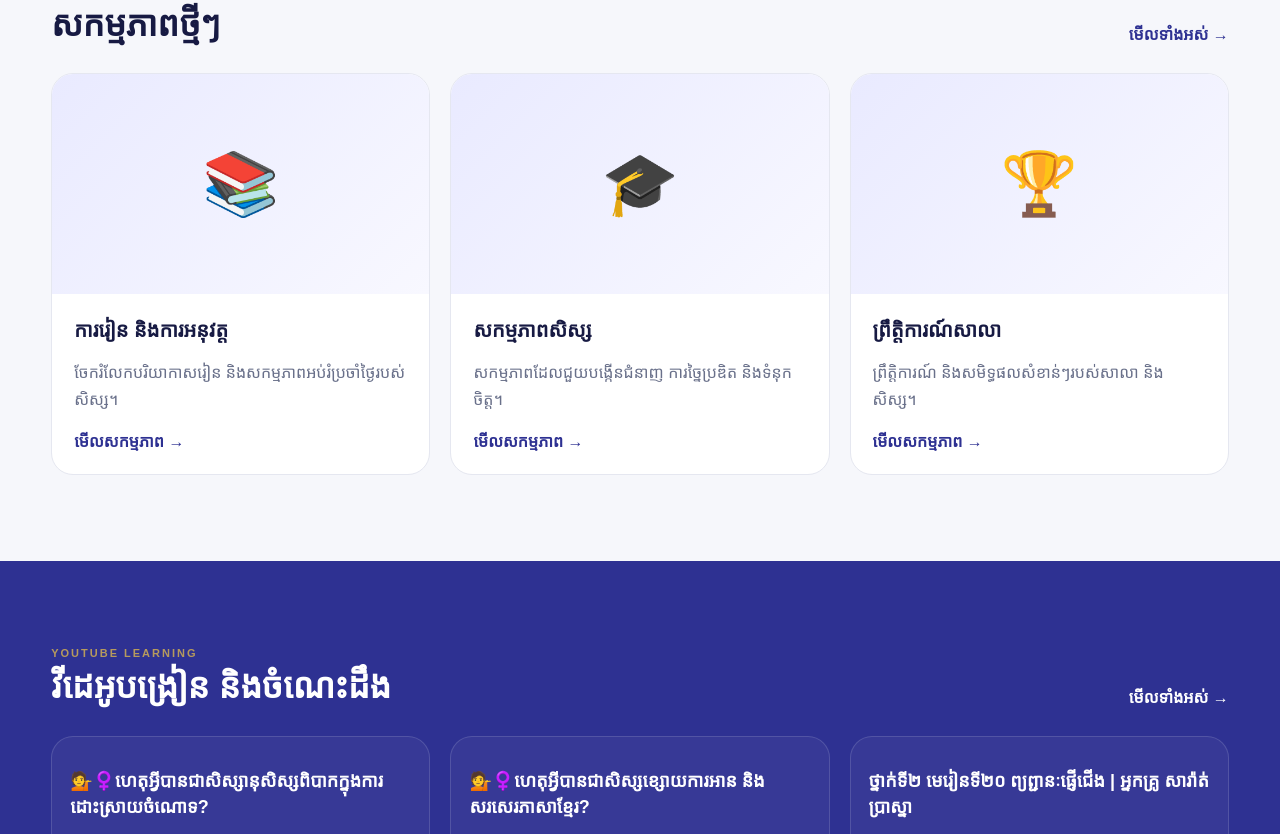
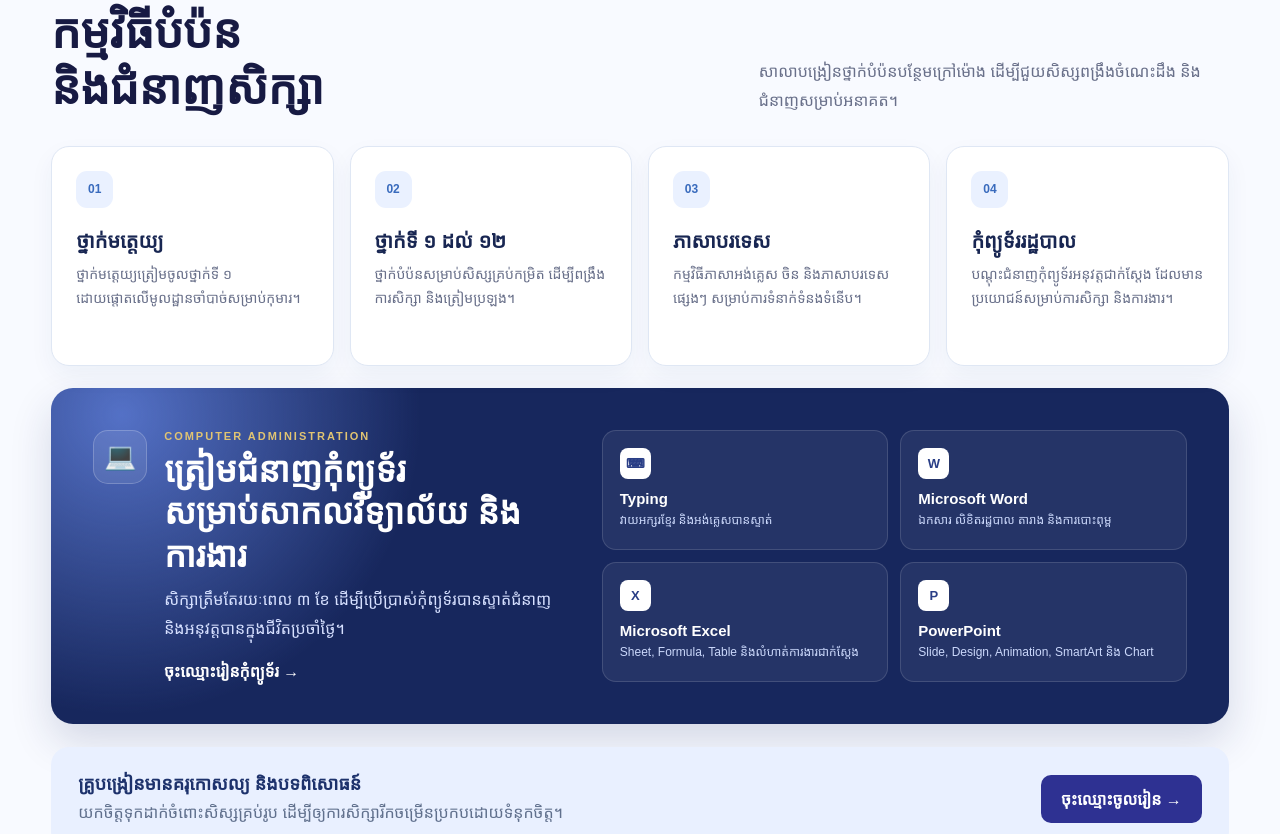
Before and after one commit to berrycoding22/ourteacherschool, a Next.js app: page / in a window 1280 px wide. Shown: the part 1186-2020 px from the top of the page. Built offline with nearby package versions, Linux system fonts and the light colour scheme; no server answers; the database is empty; a web font is replaced by a local one.

Commit message:
Add school programs and computer course

```diff
--- a/app/globals.css
+++ b/app/globals.css
@@ -396,6 +396,34 @@ a {
     grid-template-columns: repeat(3, 1fr);
     gap: 20px
 }
+
+.programs-section { background: #f8fafF; }
+.programs-heading { display: flex; align-items: end; justify-content: space-between; gap: 32px; margin-bottom: 30px; }
+.programs-heading h2 { margin: 7px 0 0; color: var(--ink); font-size: clamp(32px, 4vw, 46px); line-height: 1.22; }
+.programs-heading p { max-width: 470px; margin: 0; color: var(--muted); line-height: 1.85; }
+.program-grid { display: grid; grid-template-columns: repeat(4, minmax(0, 1fr)); gap: 16px; }
+.program-grid article { min-height: 220px; padding: 24px; border: 1px solid #dfe7f4; border-radius: 18px; background: #fff; box-shadow: 0 10px 24px #1a35700d; transition: transform .24s ease, box-shadow .24s ease, border-color .24s ease; }
+.program-grid article:hover { border-color: #c4d3ef; box-shadow: 0 18px 34px #1a35701c; transform: translateY(-5px); }
+.program-grid span { display: grid; width: 37px; height: 37px; place-items: center; border-radius: 11px; background: #eaf1ff; color: #396bbd; font-family: Arial, sans-serif; font-size: 12px; font-weight: 800; }
+.program-grid h3 { margin: 19px 0 8px; color: #182652; font-size: 20px; }
+.program-grid p { margin: 0; color: var(--muted); font-size: 14px; line-height: 1.75; }
+.computer-program { display: grid; grid-template-columns: minmax(250px, .9fr) minmax(0, 1.1fr); gap: 30px; margin-top: 22px; padding: clamp(24px, 4vw, 42px); overflow: hidden; border-radius: 22px; background: radial-gradient(circle at 6% 8%, #5471c6 0, transparent 26%), #17275d; color: #fff; box-shadow: 0 18px 42px #17275d28; }
+.computer-program-intro { display: flex; align-items: flex-start; gap: 17px; }
+.computer-icon { display: grid; width: 54px; height: 54px; flex: 0 0 54px; place-items: center; border: 1px solid #ffffff35; border-radius: 15px; background: #ffffff16; font-size: 26px; }
+.computer-program .section-kicker { color: #e1c472; }
+.computer-program h3 { margin: 7px 0 10px; font-size: clamp(25px, 3vw, 34px); line-height: 1.25; }
+.computer-program p { margin: 0 0 16px; color: #d6e0ff; line-height: 1.8; }
+.computer-program .text-link { color: #fff; }
+.computer-skills { display: grid; grid-template-columns: repeat(2, minmax(0, 1fr)); gap: 12px; }
+.computer-skills > div { padding: 17px; border: 1px solid #ffffff22; border-radius: 14px; background: #ffffff10; }
+.computer-skills b { display: grid; width: 31px; height: 31px; place-items: center; border-radius: 8px; background: #fff; color: #293e86; font-family: Arial, sans-serif; font-size: 13px; }
+.computer-skills span, .computer-skills small { display: block; }
+.computer-skills span { margin: 11px 0 4px; font-size: 15px; font-weight: 800; }
+.computer-skills small { color: #cbd8fb; font-size: 12px; line-height: 1.55; }
+.programs-note { display: flex; align-items: center; justify-content: space-between; gap: 25px; margin-top: 23px; padding: 24px 27px; border-radius: 18px; background: #e9f0ff; }
+.programs-note b, .programs-note span { display: block; }
+.programs-note b { color: #1d326c; font-size: 18px; }
+.programs-note span { margin-top: 5px; color: #60708d; line-height: 1.65; }
 
 .activity-card {
     background: #fff;
@@ -1237,6 +1265,10 @@ a {
         grid-template-columns: 1fr
     }
 
+    .program-grid { grid-template-columns: repeat(2, minmax(0, 1fr)); }
+    .programs-heading { align-items: start; flex-direction: column; }
+    .computer-program { grid-template-columns: 1fr; }
+
     .video-grid {
         grid-template-columns: repeat(2, minmax(0, 1fr))
     }
@@ -1340,6 +1372,10 @@ a {
     }
 
     .enrollment-form { grid-template-columns: 1fr; padding: 20px; }
+
+    .program-grid { grid-template-columns: 1fr; }
+    .computer-skills { grid-template-columns: 1fr; }
+    .programs-note { align-items: flex-start; flex-direction: column; padding: 22px; }
 
     .footer-grid {
         grid-template-columns: 1fr
--- a/app/page.tsx
+++ b/app/page.tsx
@@ -93,6 +93,20 @@ export default async function Home({ searchParams }: { searchParams: Promise<{ i
         </div>
       </section>
 
+      <section className="section programs-section" id="programs">
+        <div className="wrap">
+          <div className="programs-heading"><div><div className="section-kicker">OUR PROGRAMS</div><h2>កម្មវិធីបំប៉ន<br />និងជំនាញសិក្សា</h2></div><p>សាលាបង្រៀនថ្នាក់បំប៉នបន្ថែមក្រៅម៉ោង ដើម្បីជួយសិស្សពង្រឹងចំណេះដឹង និងជំនាញសម្រាប់អនាគត។</p></div>
+          <div className="program-grid">
+            <article><span>01</span><h3>ថ្នាក់មត្តេយ្យ</h3><p>ថ្នាក់មត្តេយ្យត្រៀមចូលថ្នាក់ទី ១ ដោយផ្តោតលើមូលដ្ឋានចាំបាច់សម្រាប់កុមារ។</p></article>
+            <article><span>02</span><h3>ថ្នាក់ទី ១ ដល់ ១២</h3><p>ថ្នាក់បំប៉នសម្រាប់សិស្សគ្រប់កម្រិត ដើម្បីពង្រឹងការសិក្សា និងត្រៀមប្រឡង។</p></article>
+            <article><span>03</span><h3>ភាសាបរទេស</h3><p>កម្មវិធីភាសាអង់គ្លេស ចិន និងភាសាបរទេសផ្សេងៗ សម្រាប់ការទំនាក់ទំនងទំនើប។</p></article>
+            <article><span>04</span><h3>កុំព្យូទ័ររដ្ឋបាល</h3><p>បណ្តុះជំនាញកុំព្យូទ័រអនុវត្តជាក់ស្តែង ដែលមានប្រយោជន៍សម្រាប់ការសិក្សា និងការងារ។</p></article>
+          </div>
+          <div className="computer-program"><div className="computer-program-intro"><div className="computer-icon">💻</div><div><div className="section-kicker">COMPUTER ADMINISTRATION</div><h3>ត្រៀមជំនាញកុំព្យូទ័រ<br />សម្រាប់សាកលវិទ្យាល័យ និងការងារ</h3><p>សិក្សាត្រឹមតែរយៈពេល ៣ ខែ ដើម្បីប្រើប្រាស់កុំព្យូទ័របានស្ទាត់ជំនាញ និងអនុវត្តបានក្នុងជីវិតប្រចាំថ្ងៃ។</p><Link href="#enroll" className="text-link">ចុះឈ្មោះរៀនកុំព្យូទ័រ →</Link></div></div><div className="computer-skills"><div><b>⌨</b><span>Typing</span><small>វាយអក្សរខ្មែរ និងអង់គ្លេសបានស្ទាត់</small></div><div><b>W</b><span>Microsoft Word</span><small>ឯកសារ លិខិតរដ្ឋបាល តារាង និងការបោះពុម្ព</small></div><div><b>X</b><span>Microsoft Excel</span><small>Sheet, Formula, Table និងលំហាត់ការងារជាក់ស្តែង</small></div><div><b>P</b><span>PowerPoint</span><small>Slide, Design, Animation, SmartArt និង Chart</small></div></div></div>
+          <div className="programs-note"><div><b>គ្រូបង្រៀនមានគរុកោសល្យ និងបទពិសោធន៍</b><span>យកចិត្តទុកដាក់ចំពោះសិស្សគ្រប់រូប ដើម្បីឲ្យការសិក្សារីកចម្រើនប្រកបដោយទំនុកចិត្ត។</span></div><Link href="#enroll" className="btn btn-navy">ចុះឈ្មោះចូលរៀន →</Link></div>
+        </div>
+      </section>
+
       <section className="section soft-section">
         <div className="wrap">
           <SectionHeading kicker="SCHOOL LIFE" title="សកម្មភាពថ្មីៗ" href="/gallery" />
```
